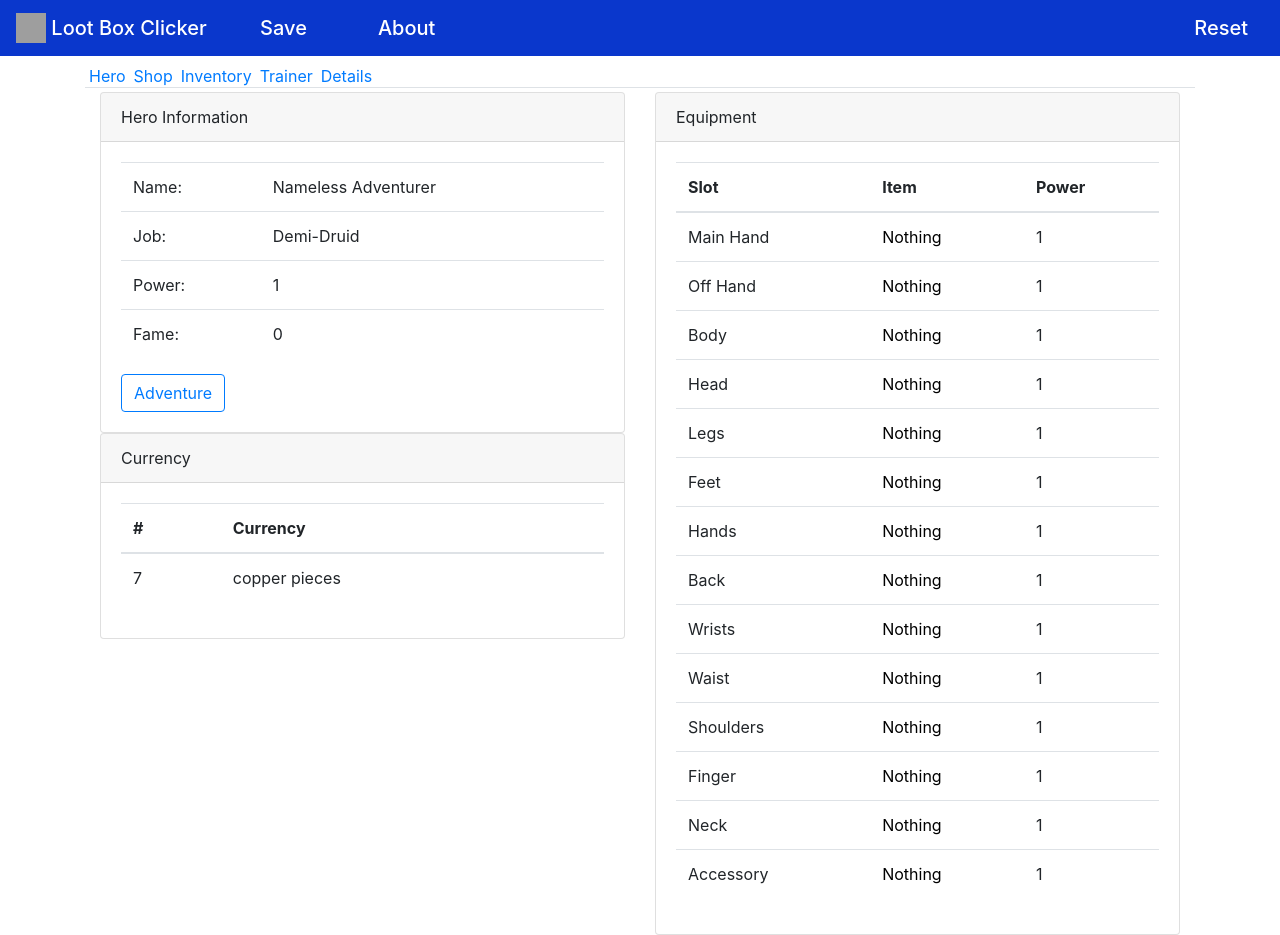
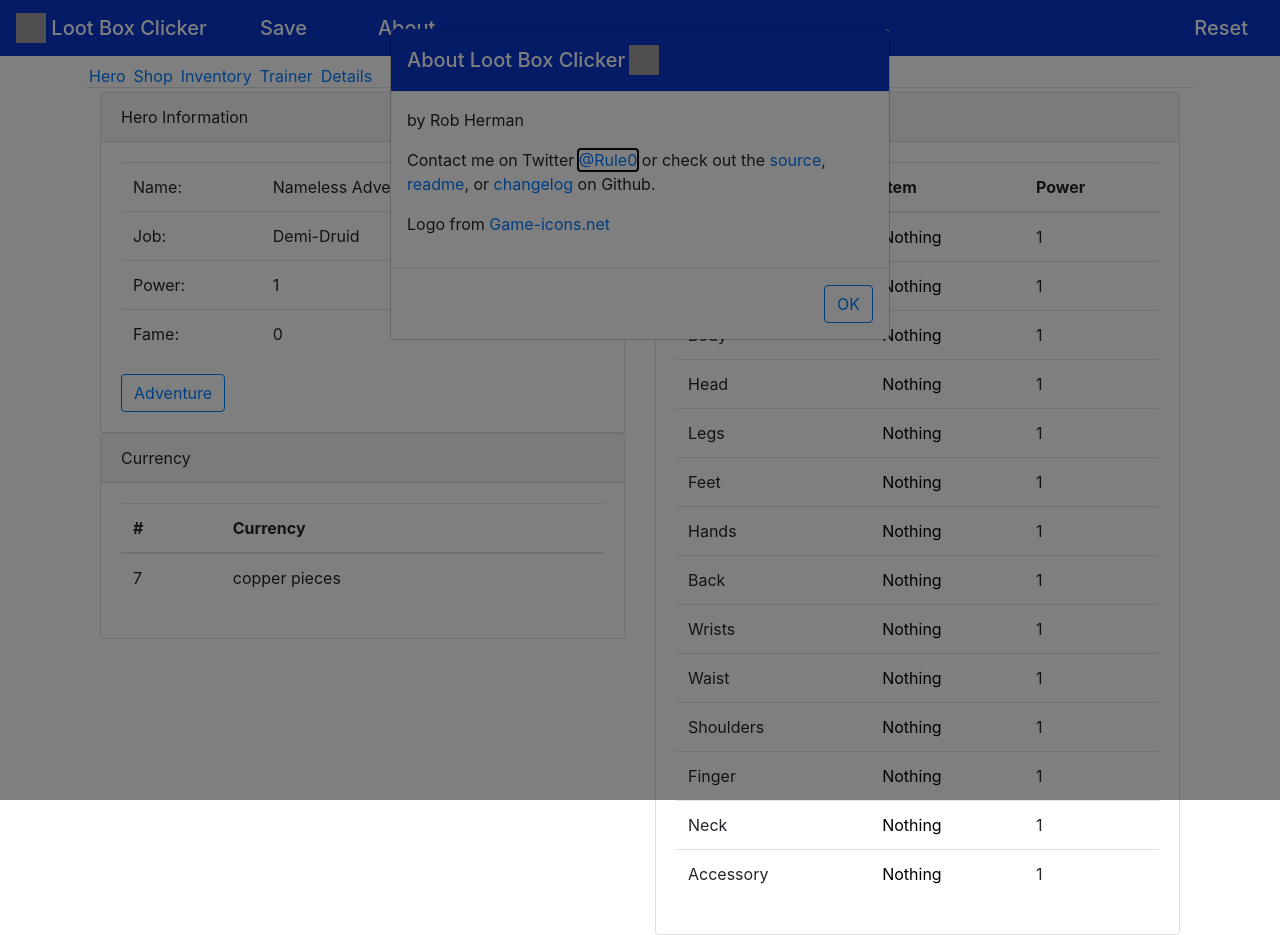
Before and after one commit to sitnaltax/loot-box-clicker, an Angular app: page /hero in a window 1280 px wide. Both pictures are taken after a click on the element "About". Built offline with nearby package versions, Linux system fonts and the light colour scheme; grey boxes are pictures that could not be loaded.

Commit message:
Fixed the About box.

```diff
--- a/src/app/app.component.html
+++ b/src/app/app.component.html
@@ -3,7 +3,7 @@
         <img src="/LBC/assets/open-treasure-chest.png" width="30" height="30" class="d-inline-block align-top" alt="" /> Loot Box Clicker
         <a class="header-text ml-5" (click)="save()">Save</a>
         <span id="save-check" [@checkState]="checkState"> ✓</span>
-        <span class="header-text ml-5" data-toggle="modal" data-target="#about">About</span>
+        <span class="header-text ml-5" (click)="open(about)">About</span>
     </span>
     <span class="navbar-brand mb-0 h1">
         <a class="header-text ml-5" (click)="reset()">Reset</a>
@@ -30,22 +30,24 @@
     <router-outlet></router-outlet>
 </div>
 
-<div class="modal fade" id="about" tabindex="-1" role="dialog" aria-labelledby="aboutLabel" aria-hidden="true">
-    <div class="modal-dialog" role="document">
-        <div class="modal-content">
+<ng-template #about let-c="close" let-d="dismiss" role="dialog" aria-labelledby="aboutLabel" aria-hidden="true">
     <div class="modal-header main-nav justify-content-start d-flex">
         <h5 class="modal-title" id="aboutLabel">About Loot Box Clicker</h5>
         <img src="/LBC/assets/open-treasure-chest.png" width="30" height="30" class="ml-1" />
     </div>
     <div class="modal-body">
         <p>by Rob Herman</p>
-                <p>Contact me on Twitter <a target="_blank" href="https://twitter.com/Rule0">@Rule0</a> or check out the source and some minimal documentation on
-                <a target="_blank" href="https://github.com/sitnaltax/loot-box-clicker">Github</a><br/></p>
-                <p>Logo from <a target="_blank" href="http://game-icons.net">Game-icons.net</a></p>
+        <p>Contact me on Twitter
+            <a target="_blank" href="https://twitter.com/Rule0">@Rule0</a> or check out the <a target="_blank" href="https://github.com/sitnaltax/loot-box-clicker">source</a>,
+            <a target="_blank" href="https://github.com/sitnaltax/loot-box-clicker/blob/master/README.md">readme</a>, or
+            <a target="_blank" href="https://github.com/sitnaltax/loot-box-clicker/blob/master/changelog.md">changelog</a> on Github.
+            <br/>
+        </p>
+        <p>Logo from
+            <a target="_blank" href="http://game-icons.net">Game-icons.net</a>
+        </p>
     </div>
     <div class="modal-footer">
-                <button type="button" class="btn btn-outline-primary" data-dismiss="modal">OK</button>
+        <button type="button" class="btn btn-outline-primary" (click)="c()">OK</button>
     </div>
-        </div>
-    </div>
-</div>
+</ng-template>
--- a/src/app/app.component.ts
+++ b/src/app/app.component.ts
@@ -1,6 +1,7 @@
 import { Component } from '@angular/core';
 import { StorageService } from './storage/storage.service';
 import { AnimationEvent, trigger, state, style, animate, transition, sequence } from '@angular/animations';
+import { NgbModal, ModalDismissReasons } from '@ng-bootstrap/ng-bootstrap';
 
 @Component({
     selector: 'app-root',
@@ -9,10 +10,10 @@ import { AnimationEvent, trigger, state, style, animate, transition, sequence }
     animations: [
         trigger('checkState', [
             state('show', style({
-                opacity:1,
+                opacity: 1,
             })),
             state('hide', style({
-                opacity:0,
+                opacity: 0,
             })),
             transition('show => hide', animate('1500ms')),
             transition('hide => show', animate('0ms'))
@@ -22,8 +23,12 @@ export class AppComponent {
     title = 'Loot Box Clicker';
     checkState = "hide";
 
-    constructor(private _storageService: StorageService) {
+    constructor(private _storageService: StorageService, private _modalService: NgbModal) {
     }
+
+    open(content) {
+        this._modalService.open(content).result.then((result) => {}, (reason) => {});
+      }
 
     save() {
         this._storageService.triggerStore();
```
Also changed, not shown: 2 other files (tests, documents, lock files or other folders). Lines whose indentation alone changed are shown as unchanged.
